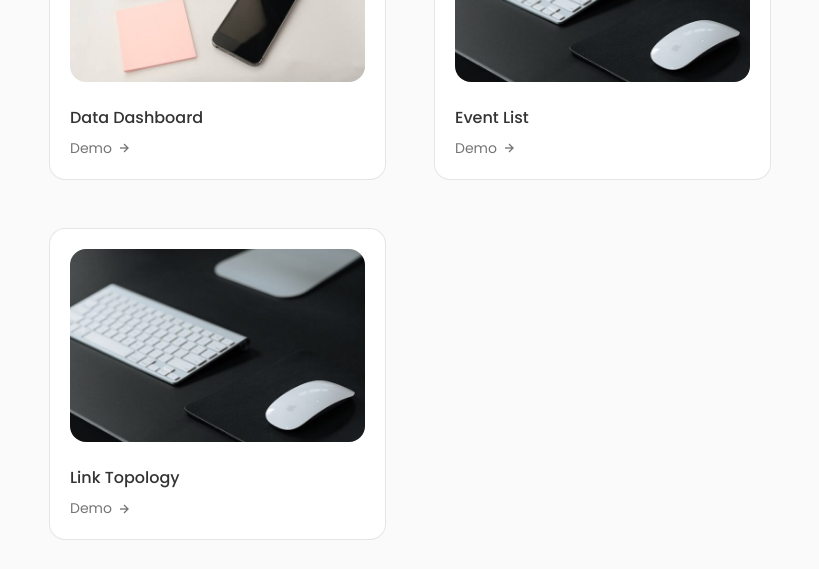
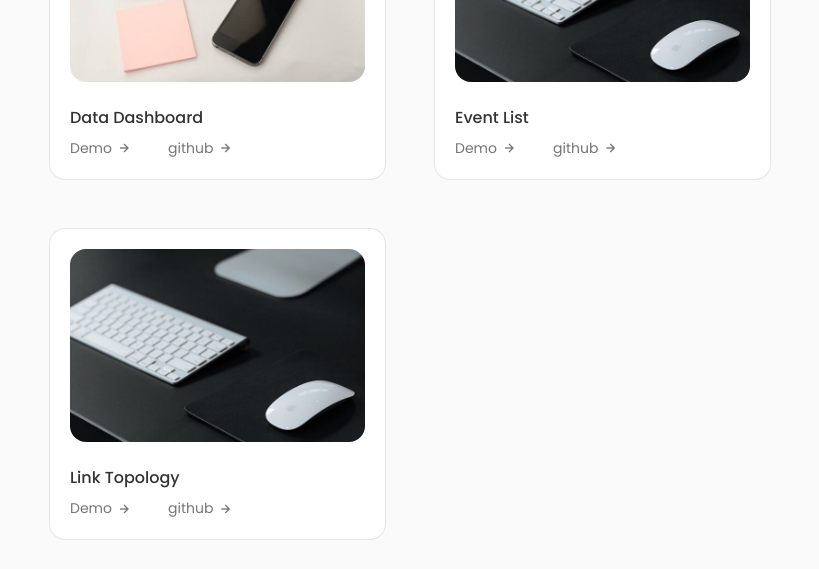
Before and after one commit to FanZejie/ZJay-personal-portfolio, a React (Create React App) app: page / in a window 1280 px wide. Shown: the part 3120-3689 px from the top of the page, without its empty margins (230-1049 px from the left). Built offline with nearby package versions, Linux system fonts and the light colour scheme.

Commit message:
更换个人简历

```diff
--- a/src/components/Portfolio/WorkItems.jsx
+++ b/src/components/Portfolio/WorkItems.jsx
@@ -5,10 +5,19 @@ const WorkItems = ({ item }) => {
     <div className="work__card" key={item.id}>
       <img src={item.image} alt="" className="work__img" />
       <h3 className="work__title">{item.title}</h3>
-      <a href="#" className="work__button">
+      <div className="link__box">
+      <div  className="work__button" onClick={() => alert('Demo coming soon')}>
         Demo
         <i className="bx bx-right-arrow-alt work__button-icon"></i>
-      </a>
+      </div>
+
+      <div  className="work__button" onClick={() => alert('github coming soon')}>
+        github
+        <i className="bx bx-right-arrow-alt work__button-icon"></i>
+      </div>
+      </div>
+
+
     </div>
   );
 };
--- a/src/components/Portfolio/work.css
+++ b/src/components/Portfolio/work.css
@@ -45,6 +45,11 @@
   margin-bottom: var(--mb-0-5);
 }
 
+.link__box{
+  display: flex;
+
+  column-gap: 2.25rem;
+}
 .work__button {
   width: max-content;
   color: var(--text-color);
```
Also changed, not shown: 1 other file (tests, documents, lock files or other folders).
